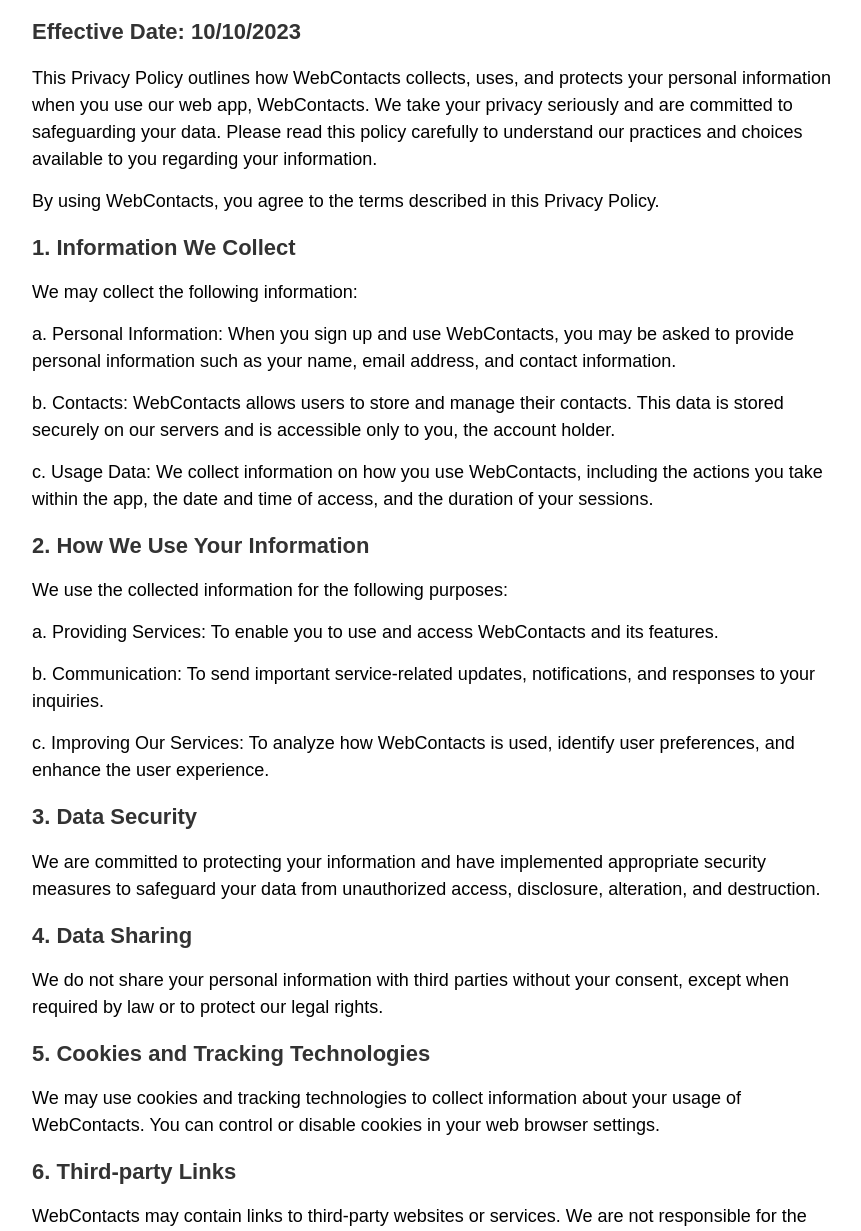
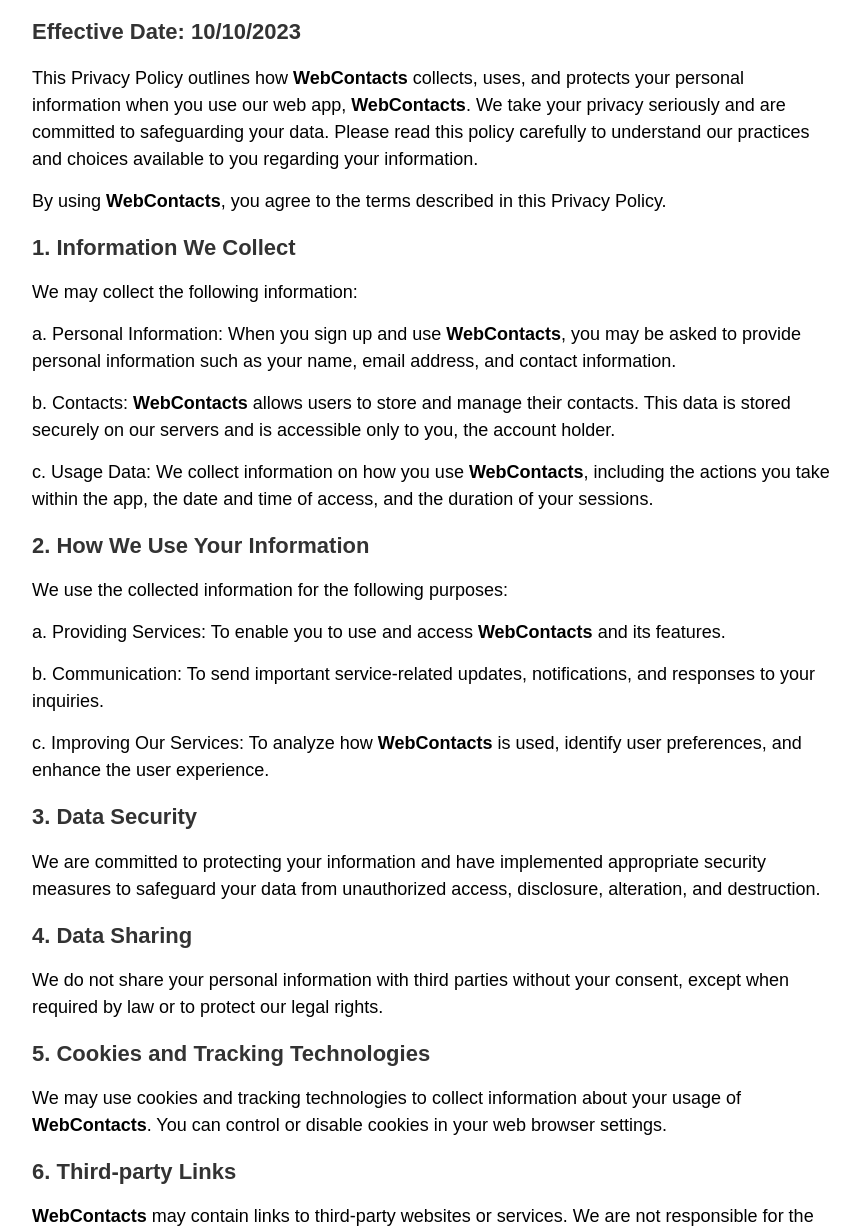
Before and after one commit to ocaict/contact_app, a website: page public/privacy/index.html in a window 1280 px wide. Shown: the part 89-1320 px from the top of the page, without its empty margins (208-1069 px from the left). Drawn offline with Linux system fonts and the light colour scheme.

Commit message:
Added Privacy & Terms

```diff
--- a/public/privacy/index.html
+++ b/public/privacy/index.html
@@ -38,7 +38,7 @@
   </head>
   <body>
     <div class="container">
-      <h1>Privacy Policy for WebContacts</h1>
+      <h1>Privacy Policy for <strong>WebContacts</strong></h1>
 
       <div class="section">
         <h2>Effective Date: 10/10/2023</h2>
@@ -46,16 +46,17 @@
 
       <div class="section">
         <p>
-          This Privacy Policy outlines how WebContacts collects, uses, and
-          protects your personal information when you use our web app,
-          WebContacts. We take your privacy seriously and are committed to
-          safeguarding your data. Please read this policy carefully to
-          understand our practices and choices available to you regarding your
-          information.
+          This Privacy Policy outlines how
+          <strong>WebContacts</strong> collects, uses, and protects your
+          personal information when you use our web app,
+          <strong>WebContacts</strong>. We take your privacy seriously and are
+          committed to safeguarding your data. Please read this policy carefully
+          to understand our practices and choices available to you regarding
+          your information.
         </p>
         <p>
-          By using WebContacts, you agree to the terms described in this Privacy
-          Policy.
+          By using <strong>WebContacts</strong>, you agree to the terms
+          described in this Privacy Policy.
         </p>
       </div>
 
@@ -63,19 +64,20 @@
         <h2>1. Information We Collect</h2>
         <p>We may collect the following information:</p>
         <p>
-          a. Personal Information: When you sign up and use WebContacts, you may
-          be asked to provide personal information such as your name, email
-          address, and contact information.
+          a. Personal Information: When you sign up and use
+          <strong>WebContacts</strong>, you may be asked to provide personal
+          information such as your name, email address, and contact information.
         </p>
         <p>
-          b. Contacts: WebContacts allows users to store and manage their
-          contacts. This data is stored securely on our servers and is
-          accessible only to you, the account holder.
+          b. Contacts: <strong>WebContacts</strong> allows users to store and
+          manage their contacts. This data is stored securely on our servers and
+          is accessible only to you, the account holder.
         </p>
         <p>
-          c. Usage Data: We collect information on how you use WebContacts,
-          including the actions you take within the app, the date and time of
-          access, and the duration of your sessions.
+          c. Usage Data: We collect information on how you use
+          <strong>WebContacts</strong>, including the actions you take within
+          the app, the date and time of access, and the duration of your
+          sessions.
         </p>
       </div>
 
@@ -83,16 +85,17 @@
         <h2>2. How We Use Your Information</h2>
         <p>We use the collected information for the following purposes:</p>
         <p>
-          a. Providing Services: To enable you to use and access WebContacts and
-          its features.
+          a. Providing Services: To enable you to use and access
+          <strong>WebContacts</strong> and its features.
         </p>
         <p>
           b. Communication: To send important service-related updates,
           notifications, and responses to your inquiries.
         </p>
         <p>
-          c. Improving Our Services: To analyze how WebContacts is used,
-          identify user preferences, and enhance the user experience.
+          c. Improving Our Services: To analyze how
+          <strong>WebContacts</strong> is used, identify user preferences, and
+          enhance the user experience.
         </p>
       </div>
 
@@ -118,17 +121,17 @@
         <h2>5. Cookies and Tracking Technologies</h2>
         <p>
           We may use cookies and tracking technologies to collect information
-          about your usage of WebContacts. You can control or disable cookies in
-          your web browser settings.
+          about your usage of <strong>WebContacts</strong>. You can control or
+          disable cookies in your web browser settings.
         </p>
       </div>
 
       <div class="section">
         <h2>6. Third-party Links</h2>
         <p>
-          WebContacts may contain links to third-party websites or services. We
-          are not responsible for the privacy practices of these external
-          websites and encourage you to review their privacy policies.
+          <strong>WebContacts</strong> may contain links to third-party websites
+          or services. We are not responsible for the privacy practices of these
+          external websites and encourage you to review their privacy policies.
         </p>
       </div>
 
@@ -137,7 +140,7 @@
         <p>You have control over your personal information:</p>
         <p>
           a. Account Information: You can review and update your account
-          information by logging into WebContacts.
+          information by logging into <strong>WebContacts</strong>.
         </p>
         <p>
           b. Deletion: You may request the deletion of your account and the
@@ -153,10 +156,11 @@
       <div class="section">
         <h2>8. Children's Privacy</h2>
         <p>
-          WebContacts is not intended for children under 13 years of age. We do
-          not knowingly collect information from individuals under 13 years old.
-          If you believe that we have inadvertently collected information from a
-          child under 13, please contact us to request its removal.
+          <strong>WebContacts</strong> is not intended for children under 13
+          years of age. We do not knowingly collect information from individuals
+          under 13 years old. If you believe that we have inadvertently
+          collected information from a child under 13, please contact us to
+          request its removal.
         </p>
       </div>
 
```
Also changed, not shown: public/terms/index.html (+20 -19 lines).
